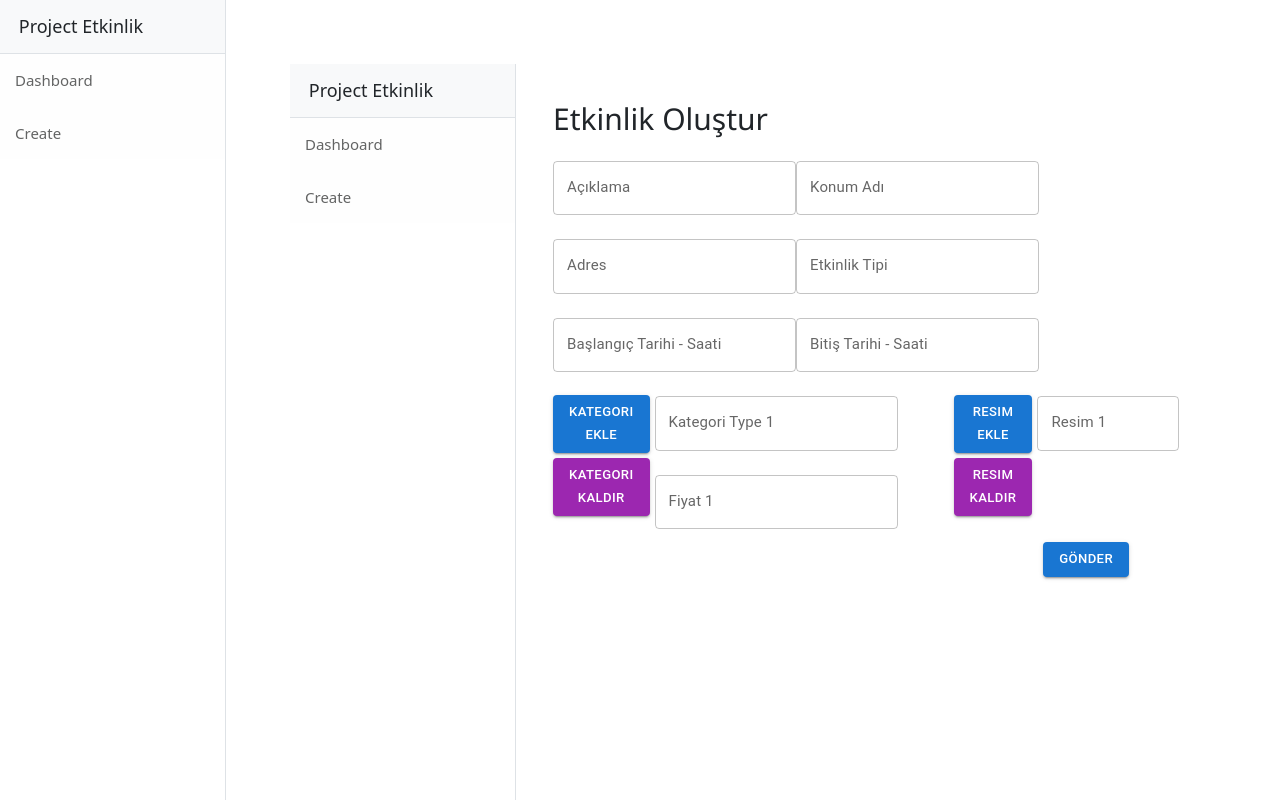
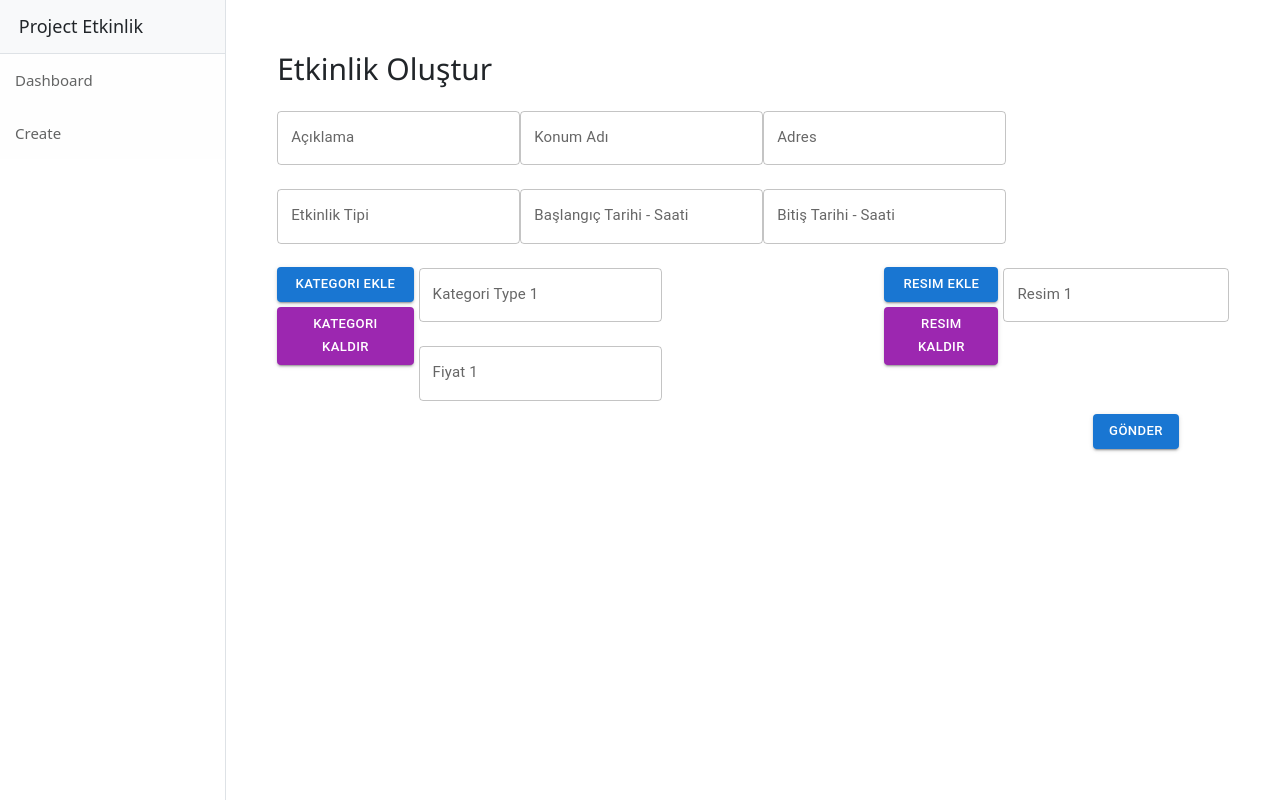
Before and after one commit to erdemburak/techcareer-project-etkinlik, a React (Create React App) app: page /admin/create in a window 1280 px wide. Shown: the top 800 px of the page. Built offline with nearby package versions, Linux system fonts and the light colour scheme; no server answers; what react-swipeable-views-utils would draw is missing.

Commit message:
admin panel link işlemleri güncellendi

```diff
--- a/src/components/content/Content.jsx
+++ b/src/components/content/Content.jsx
@@ -13,10 +13,8 @@ function Content() {
     <Routes>
       <Route path="/" element={<MainPage />} />
       <Route path="/etkinlik/:id" element={<EtkinlikDetail />} />
-      <Route path="/admin" element={<AdminPanel />} >
-        <Route path="dashboard" element={<AdminMainPage />} />
-        <Route path="create" element={<CreateEtkinlik />} />
-      </Route>
+      <Route path="/admin" element={<AdminMainPage />} />
+      <Route path="/admin/create" element={<CreateEtkinlik />} />
     </Routes>
 
 
```
